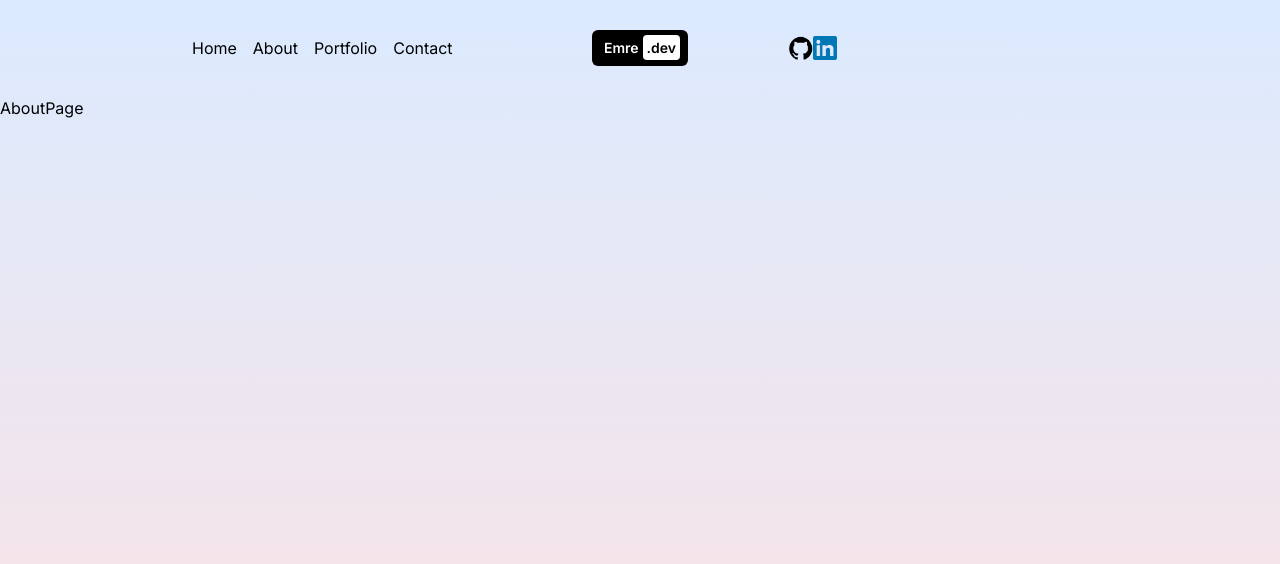
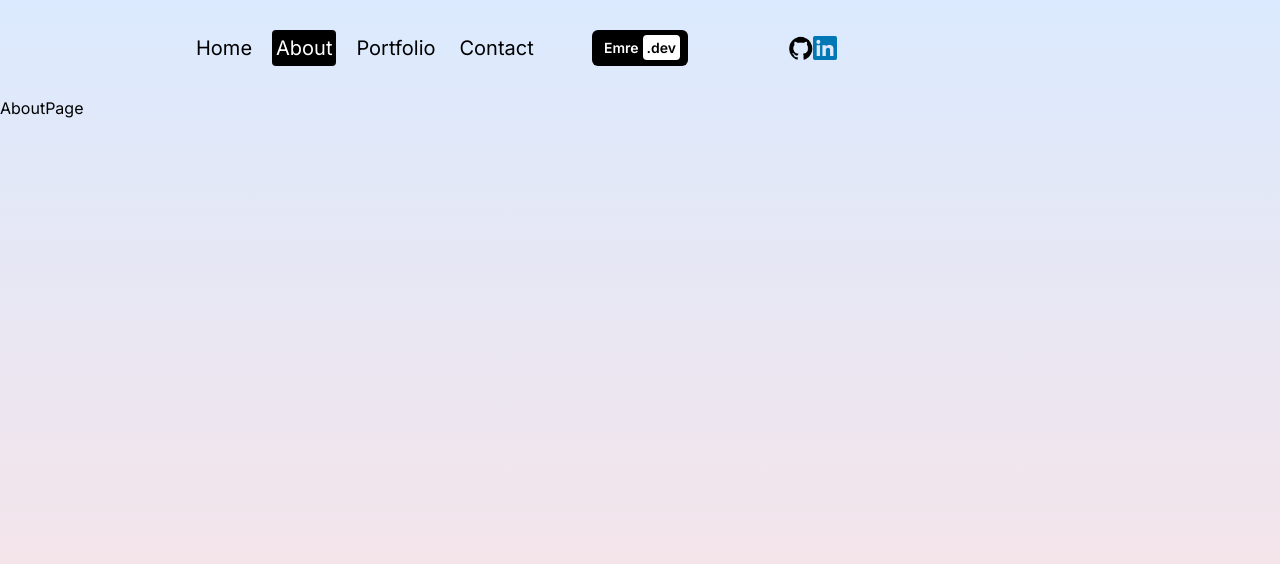
Before and after one commit to emredurgunlu/Nextjs-Portfolio, a Next.js app: page /about in a window 1280 px wide. Shown: the top 564 px of the page. Built offline with nearby package versions, Linux system fonts and the light colour scheme.

Commit message:
navLink created
when "home" , "about", "portfolio", "contact" is clicked on md size and above bg color of text becomes black

```diff
--- /dev/null
+++ b/app/components/navLink.jsx
@@ -0,0 +1,13 @@
+"use client"
+import Link from "next/link"
+import {usePathname} from "next/navigation"
+
+const NavLink = ({link}) => {
+    const pathName = usePathname()
+    console.log(pathName);
+  return (
+    <Link className={`rounded p-1 ${pathName===link.url && "bg-black text-white"}`} href={link.url}>{link.title}</Link>
+  )
+}
+
+export default NavLink
--- a/app/components/navbar.jsx
+++ b/app/components/navbar.jsx
@@ -2,6 +2,7 @@
 import Image from "next/image";
 import Link from "next/link";
 import { useState } from "react";
+import NavLink from "./navLink";
 const links = [
   { url: "/", title: "Home" },
   { url: "/about", title: "About" },
@@ -11,15 +12,15 @@
 const Navbar = () => {
   const [open, setOpen] = useState(false);
   return (
-    <div className="h-full flex items-center justify-between px-4 sm:px-8 md:px-12 lg:px-20 xl:px-48">
+    <div className="h-full flex items-center justify-between px-4 sm:px-8 md:px-12 lg:px-20 xl:px-48 text-xl">
       {/* LINKS */}
       <div className="hidden md:flex gap-4 w-1/3">
         {links.map((link) => (
-          <Link href={link.url} key={link.title}>{link.title}</Link>
+          <NavLink link={link} key={link.title}/>
         ))}
       </div>
       {/* LOGO */}
-      <div className="md:hidden lg:flex w-1/3 justify-center">
+      <div className="md:hidden lg:flex xl:w-1/3 xl:justify-center">
         <Link
           href="/"
           className="text-sm bg-black rounded-md p-2 font-semibold "
```
